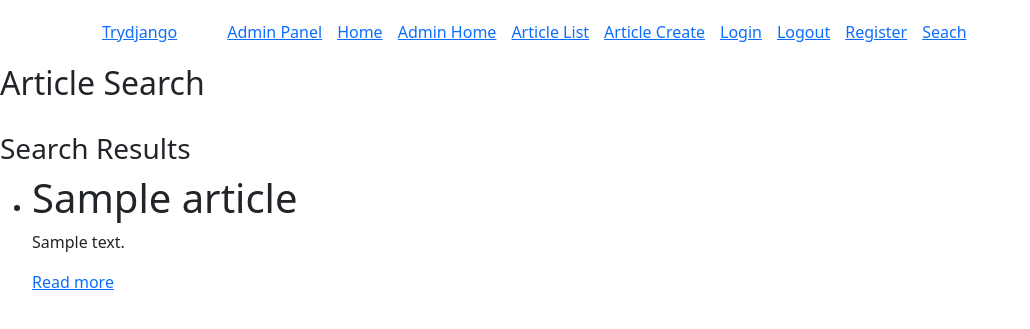
After one commit to murtazodev/try-django, a Django app: template templates/articles/article_search.html in a window 1280 px wide. The commit adds this page. Shown: the top 329 px of the page, without its empty margins (0-1030 px from the left). Run offline with Django 5.2, Linux system fonts and the light colour scheme; the template is opened without the code that fills it: values that come from a table or form of the project are taken from there, others are empty; tables that the repository leaves empty hold one stand-in row (values such as "Sample post").

Commit message:
implement article search funtionality

```diff
--- /dev/null
+++ b/templates/articles/article_search.html
@@ -0,0 +1,24 @@
+{% extends "base.html" %}
+{% block content %}
+<h2>Article Search</h2>
+<!-- <form method="GET">
+    <input type="text" name="q" placeholder="Search..">
+    <button type="submit">Search</button>
+</form> -->
+<div style="margin-top: 30px;">
+    <h3>Search Results</h3>
+    {% if object_list %}
+        <ul>
+            {% for article in object_list %}
+                <li>
+                    <h1>{{ article.title }}</h1>
+                    <p>{{ article.content }}</p>
+                    <a href="{{ article.get_absolute_url }}">Read more</a>
+                </li>
+            {% endfor %}
+        </ul>
+    {% else %}
+        <p>No articles found for your search.</p>
+    {% endif %}
+</div>
+{% endblock content %}
--- a/templates/navbar.html
+++ b/templates/navbar.html
@@ -1,6 +1,5 @@
 <nav class="navbar" style="display: flex; justify-content: center; padding: 20px 80px;">
     <div class="container" style="display: flex; justify-content: space-between; align-items: center; width: 100%; max-width: 1100px;">
-
         <!-- Left Side: Logo & Navigation Links -->
         <div class="nav-left" style="display: flex; align-items: center; gap: 50px;">
             <a href="/">Trydjango</a>
@@ -17,6 +16,8 @@
                 <a href="{% url 'logout-view' %}">Logout</a>
                 <a href="{% url 'register-view' %}">Register</a>
 
+                <a href="{% url 'article-search' %}">Seach</a>
+
             </div>
         </div>
 
```
Also changed, not shown: templates/home.html (+8 -3 lines).
